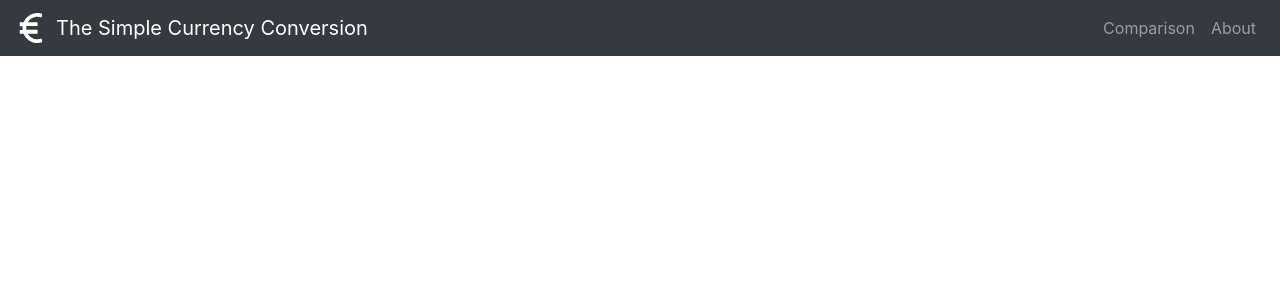
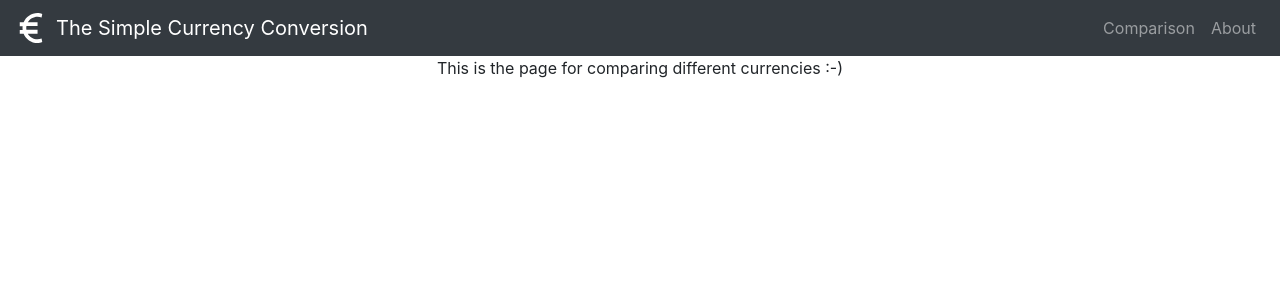
Before and after one commit to Floatjitsu/The-Simple-Currency-Conversion, a React (Create React App) app: page /comparison in a window 1280 px wide. Shown: the top 300 px of the page. Built offline with nearby package versions, Linux system fonts and the light colour scheme.

Commit message:
added currency comparison module to route

```diff
--- a/src/App.js
+++ b/src/App.js
@@ -4,6 +4,7 @@ import { Route, BrowserRouter as Router } from 'react-router-dom';
 import CurrencyConverter from './components/CurrencyConverter';
 import HeaderBar from './components/HeaderBar';
 import AboutComponent from './components/AboutComponent';
+import CurrencyComparison from './components/CurrencyComparison';
 
 function App() {
   return (
@@ -11,6 +12,7 @@ function App() {
           <HeaderBar />
           <div className='App'>
             <Route exact path='/' component={CurrencyConverter} />
+            <Route exact path='/comparison' component={CurrencyComparison} />
             <Route path ='/about' component={AboutComponent} />
           </div>
       </Router>
--- /dev/null
+++ b/src/components/CurrencyComparison.js
@@ -0,0 +1,11 @@
+import React from 'react';
+
+function CurrencyComparison() {
+	return (
+		<div className='CurrencyComparison'>
+			This is the page for comparing different currencies :-)
+		</div>
+	)
+}
+
+export default CurrencyComparison;
```
